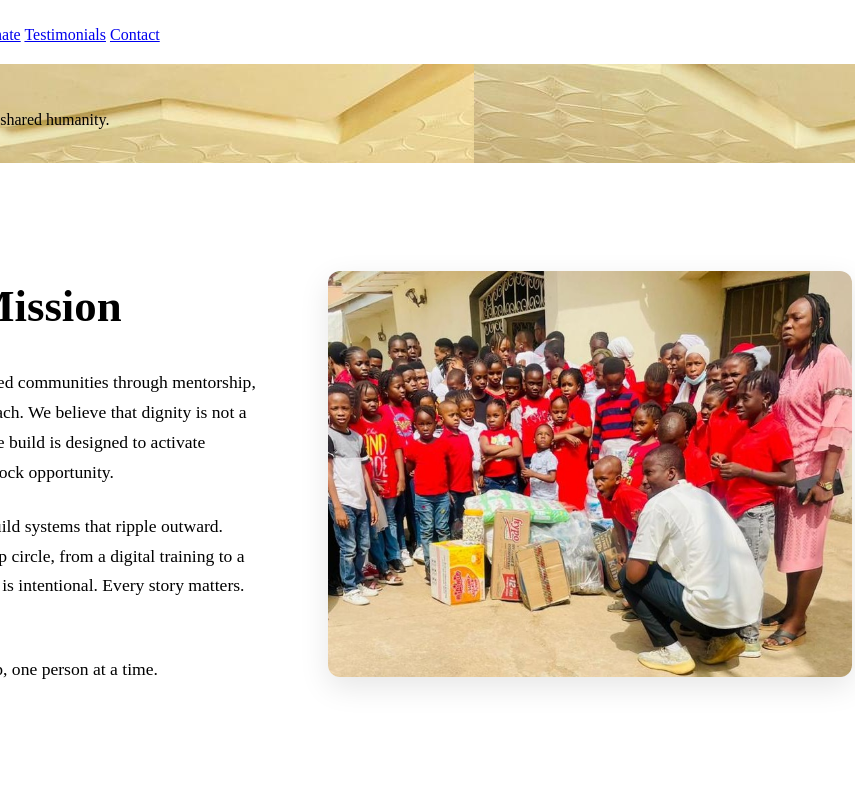
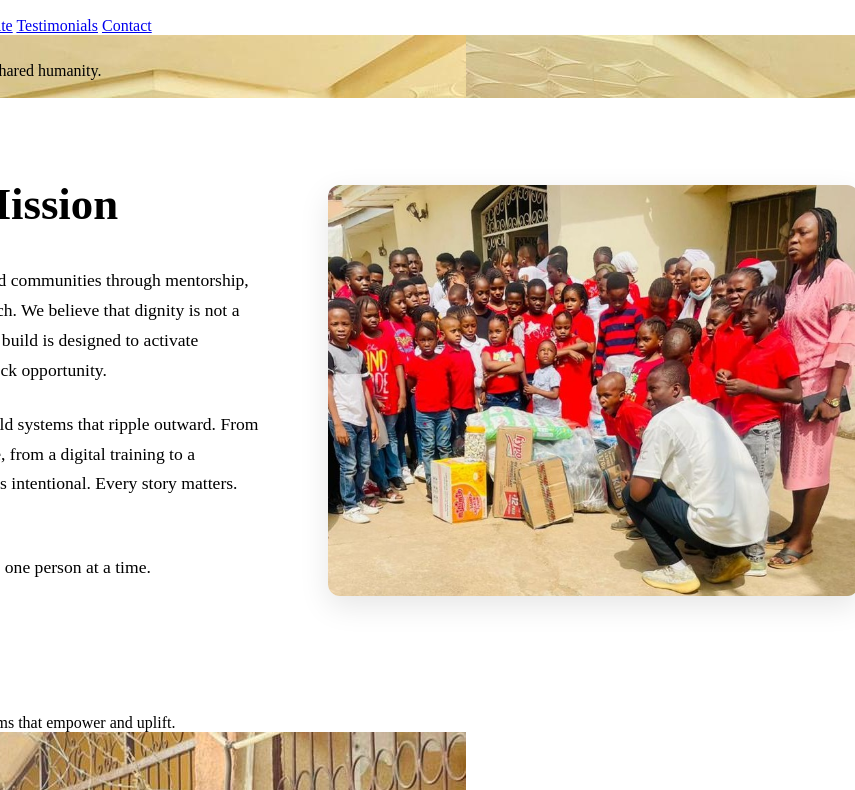
Before and after one commit to josephjem2/globalconnect-site, a website: page index.html in a window 1280 px wide. Shown: the part 1560-2350 px from the top of the page, without its empty margins (344-1199 px from the left). Drawn offline with nearby package versions, Linux system fonts and the light colour scheme.

Commit message:
fix: add global reset to fix rendering glitches

```diff
--- a/css/style.css
+++ b/css/style.css
@@ -1,3 +1,12 @@
+/* Global Reset */
+*,
+*::before,
+*::after {
+    box-sizing: border-box;
+    margin: 0;
+    padding: 0;
+}
+
 /* About Page Specifics */
 .our-journey-section, .how-we-work-section, .impact-section {
     padding: 6rem 2rem;
```
